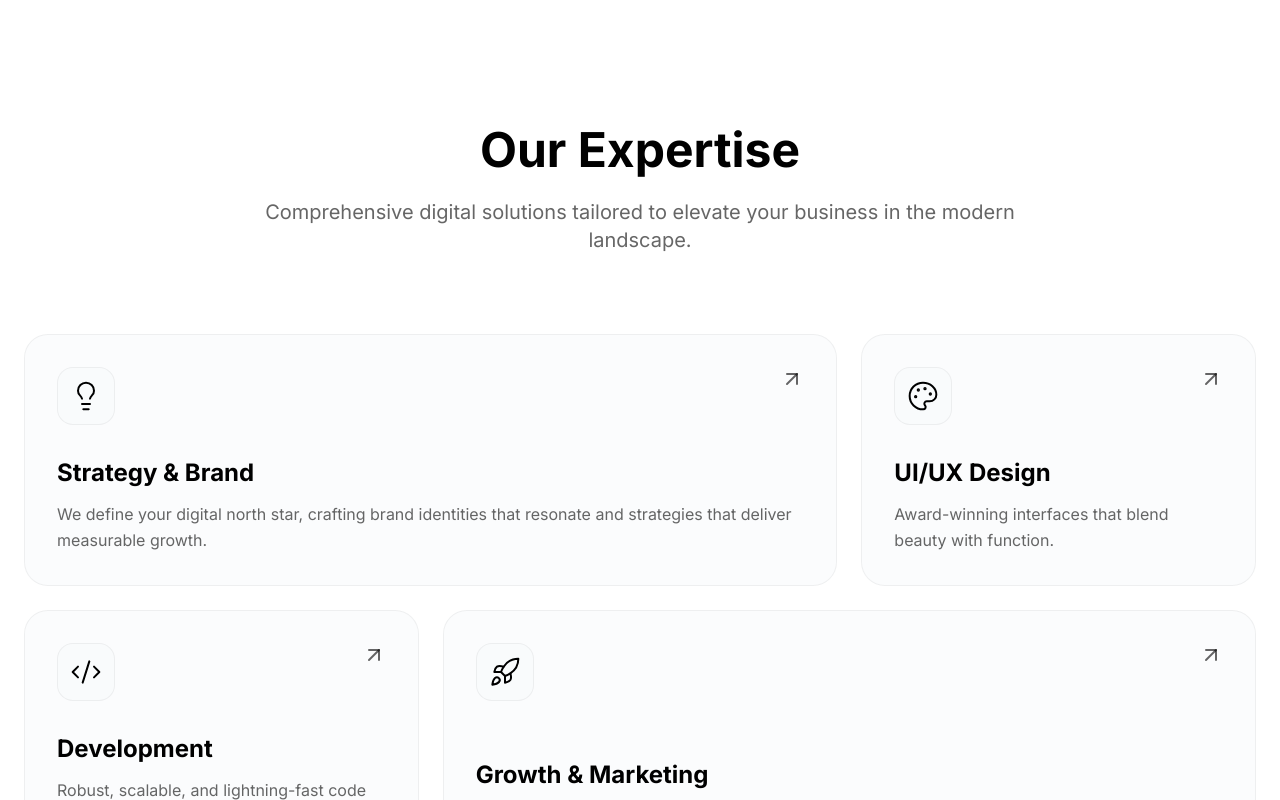
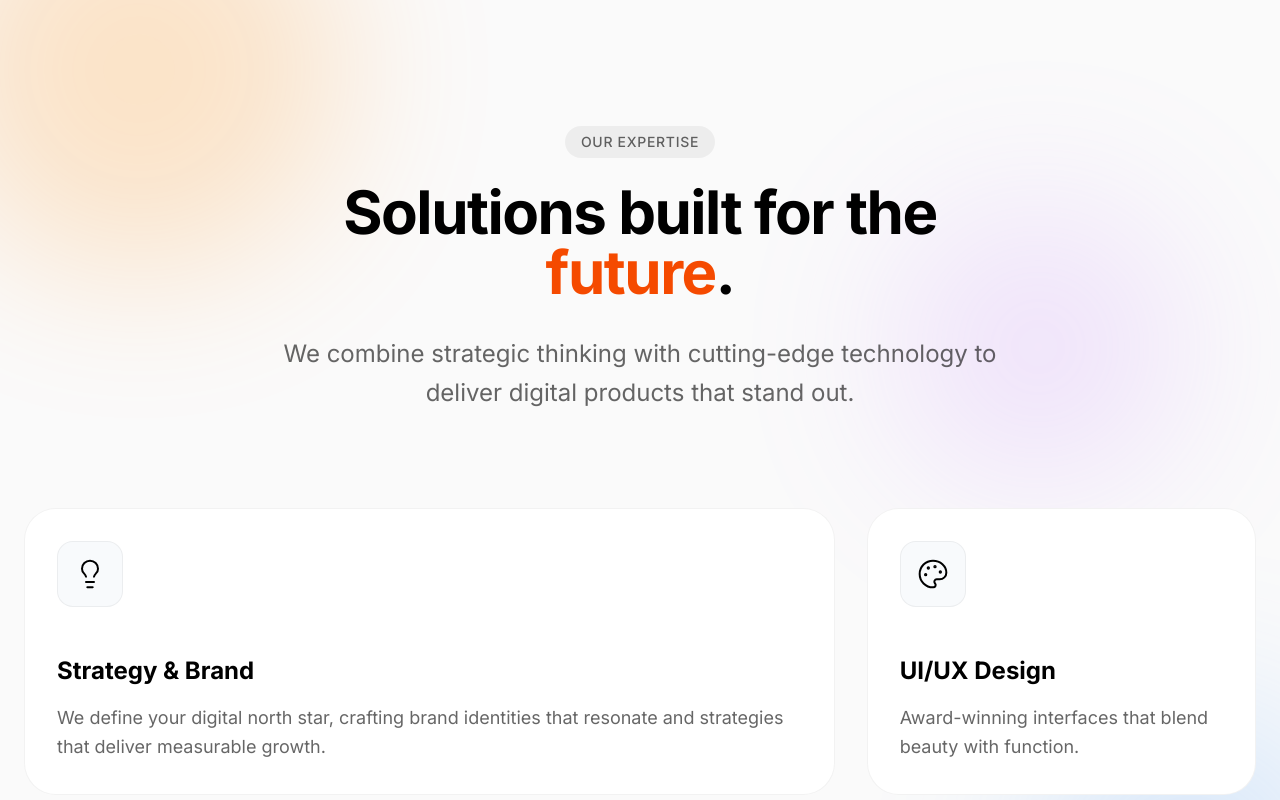
Before and after one commit to Zlaark/zl-new, a Next.js app: page / in a window 1280 px wide. Shown: the part 1060-1860 px from the top of the page. Built offline with nearby package versions, Linux system fonts and the light colour scheme.

Commit message:
feat: add Services section component with interactive cards and animated background elements.

```diff
--- a/src/components/home/Services.jsx
+++ b/src/components/home/Services.jsx
@@ -1,9 +1,9 @@
 'use client';
 
-import { motion } from 'framer-motion';
+import { motion, useMotionValue, useTransform } from 'framer-motion';
 import { Lightbulb, Palette, Code2, Rocket, ArrowUpRight } from 'lucide-react';
 import { cn } from '@/lib/utils';
-import Link from 'next/link';
+import { useState } from 'react';
 
 const services = [
     {
@@ -11,92 +11,159 @@ const services = [
         title: 'Strategy & Brand',
         description: 'We define your digital north star, crafting brand identities that resonate and strategies that deliver measurable growth.',
         className: 'md:col-span-2',
-        gradient: 'from-orange-500/10 to-amber-500/10'
+        gradient: 'from-orange-500/20 to-amber-500/20'
     },
     {
         icon: Palette,
         title: 'UI/UX Design',
         description: 'Award-winning interfaces that blend beauty with function.',
         className: 'md:col-span-1',
-        gradient: 'from-blue-500/20 to-indigo-500/20'
+        gradient: 'from-blue-500/30 to-indigo-500/30'
     },
     {
         icon: Code2,
         title: 'Development',
         description: 'Robust, scalable, and lightning-fast code built with modern tech.',
         className: 'md:col-span-1',
-        gradient: 'from-emerald-500/20 to-teal-500/20'
+        gradient: 'from-emerald-500/30 to-teal-500/30'
     },
     {
         icon: Rocket,
         title: 'Growth & Marketing',
         description: 'Data-driven campaigns that amplify your reach and convert your ideal audience.',
         className: 'md:col-span-2',
-        gradient: 'from-purple-500/20 to-pink-500/20'
+        gradient: 'from-purple-500/30 to-pink-500/30'
     }
 ];
 
+function FloatingElement({ color, size, top, left, delay }) {
+    return (
+        <motion.div
+            className={cn("absolute rounded-full blur-[80px] opacity-20 pointer-events-none", color)}
+            style={{ width: size, height: size, top, left }}
+            animate={{
+                y: [0, -30, 0],
+                x: [0, 20, 0],
+                scale: [1, 1.1, 1],
+            }}
+            transition={{
+                duration: 8,
+                repeat: Infinity,
+                delay,
+                ease: "easeInOut"
+            }}
+        />
+    );
+}
+
+function ServiceCard({ service, index }) {
+    const x = useMotionValue(0);
+    const y = useMotionValue(0);
+
+    const rotateX = useTransform(y, [-100, 100], [10, -10]);
+    const rotateY = useTransform(x, [-100, 100], [-10, 10]);
+
+    function handleMouseMove(event) {
+        const rect = event.currentTarget.getBoundingClientRect();
+        const centerX = rect.left + rect.width / 2;
+        const centerY = rect.top + rect.height / 2;
+        x.set(event.clientX - centerX);
+        y.set(event.clientY - centerY);
+    }
+
+    function handleMouseLeave() {
+        x.set(0);
+        y.set(0);
+    }
+
+    return (
+        <motion.div
+            initial={{ opacity: 0, y: 30 }}
+            whileInView={{ opacity: 1, y: 0 }}
+            viewport={{ once: true }}
+            transition={{ duration: 0.6, delay: index * 0.1 }}
+            onMouseMove={handleMouseMove}
+            onMouseLeave={handleMouseLeave}
+            style={{ rotateX, rotateY, perspective: 1000 }}
+            className={cn(
+                'group relative p-8 rounded-[2rem] bg-white border border-black/5 overflow-hidden transition-all duration-500 hover:shadow-2xl hover:shadow-black/5',
+                service.className
+            )}
+        >
+            <div className={cn(
+                'absolute inset-0 opacity-0 group-hover:opacity-100 transition-opacity duration-700 bg-gradient-to-br',
+                service.gradient
+            )} />
+
+            <div className='relative z-10 h-full flex flex-col'>
+                <div className='flex justify-between items-start mb-12'>
+                    <motion.div
+                        whileHover={{ scale: 1.1, rotate: 5 }}
+                        className='p-4 rounded-2xl bg-slate-50 border border-black/5 text-black transition-colors group-hover:bg-white group-hover:border-black/10'
+                    >
+                        <service.icon size={32} strokeWidth={1.5} />
+                    </motion.div>
+                    <div className='p-2 rounded-full bg-black/5 opacity-0 group-hover:opacity-100 transition-all duration-500 transform translate-y-2 group-hover:translate-y-0'>
+                        <ArrowUpRight className='text-black size={6}' />
+                    </div>
+                </div>
+
+                <div className='mt-auto'>
+                    <h3 className='text-2xl font-bold text-black mb-4 group-hover:translate-x-1 transition-transform duration-500'>
+                        {service.title}
+                    </h3>
+                    <p className='text-black/60 leading-relaxed text-lg group-hover:text-black/80 transition-colors duration-500'>
+                        {service.description}
+                    </p>
+                </div>
+            </div>
+
+            <div className='absolute -bottom-10 -right-10 w-40 h-40 bg-gradient-to-br from-black/5 to-transparent rounded-full blur-3xl opacity-0 group-hover:opacity-100 transition-opacity duration-700' />
+        </motion.div>
+    );
+}
+
 export default function Services() {
     return (
-        <section className='section relative overflow-hidden bg-white py-32'>
+        <section className='section relative overflow-hidden bg-[#fafafa] py-32'>
+            <FloatingElement color="bg-orange-400" size="400px" top="-10%" left="-5%" delay={0} />
+            <FloatingElement color="bg-blue-400" size="300px" top="60%" left="80%" delay={2} />
+            <FloatingElement color="bg-purple-400" size="250px" top="20%" left="70%" delay={4} />
+
             <div className='container mx-auto px-6 relative z-10'>
-                <div className='mb-20 max-w-3xl mx-auto text-center'>
+                <div className='mb-24 max-w-3xl mx-auto text-center'>
+                    <motion.div
+                        initial={{ opacity: 0, x: -20 }}
+                        whileInView={{ opacity: 1, x: 0 }}
+                        viewport={{ once: true }}
+                        className='inline-block px-4 py-1.5 mb-6 rounded-full bg-black/5 text-sm font-medium text-black/60 tracking-wider uppercase'
+                    >
+                        Our Expertise
+                    </motion.div>
+
                     <motion.h2
                         initial={{ opacity: 0, y: 20 }}
                         whileInView={{ opacity: 1, y: 0 }}
                         viewport={{ once: true }}
-                        className='text-4xl md:text-5xl font-bold mb-6 text-black'
+                        className='text-5xl md:text-6xl font-bold mb-8 text-black tracking-tight'
                     >
-                        Our Expertise
+                        Solutions built for the <span className='text-orange-600'>future</span>.
                     </motion.h2>
+
                     <motion.p
                         initial={{ opacity: 0, y: 20 }}
                         whileInView={{ opacity: 1, y: 0 }}
                         viewport={{ once: true }}
                         transition={{ delay: 0.1 }}
-                        className='text-xl text-black/60'
+                        className='text-xl md:text-2xl text-black/60 leading-relaxed'
                     >
-                        Comprehensive digital solutions tailored to elevate your business in the modern landscape.
+                        We combine strategic thinking with cutting-edge technology to deliver digital products that stand out.
                     </motion.p>
                 </div>
 
-                <div className='grid grid-cols-1 md:grid-cols-3 gap-6'>
+                <div className='grid grid-cols-1 md:grid-cols-3 gap-8'>
                     {services.map((service, index) => (
-                        <motion.div
-                            key={index}
-                            initial={{ opacity: 0, y: 20 }}
-                            whileInView={{ opacity: 1, y: 0 }}
-                            viewport={{ once: true }}
-                            transition={{ delay: index * 0.1 }}
-                            whileHover={{ y: -5 }}
-                            className={cn(
-                                'group relative p-8 rounded-3xl bg-slate-50/50 border border-black/5 overflow-hidden hover:bg-white/10 transition-colors duration-500',
-                                service.className
-                            )}
-                        >
-                            <div className={cn(
-                                'absolute inset-0 opacity-0 group-hover:opacity-100 transition-opacity duration-500 bg-gradient-to-br',
-                                service.gradient
-                            )} />
-
-                            <div className='relative z-10 h-full flex flex-col'>
-                                <div className='flex justify-between items-start mb-8'>
-                                    <div className='p-3 rounded-2xl bg-slate-50/50 border border-black/5 text-black'>
-                                        <service.icon size={32} strokeWidth={1.5} />
-                                    </div>
-                                    <ArrowUpRight className='text-black/60 group-hover:text-black group-hover:translate-x-1 group-hover:-translate-y-1 transition-all duration-300' />
-                                </div>
-
-                                <div className='mt-auto'>
-                                    <h3 className='text-2xl font-bold text-black mb-3'>
-                                        {service.title}
-                                    </h3>
-                                    <p className='text-black/60 leading-relaxed'>
-                                        {service.description}
-                                    </p>
-                                </div>
-                            </div>
-                        </motion.div>
+                        <ServiceCard key={index} service={service} index={index} />
                     ))}
                 </div>
             </div>
```
